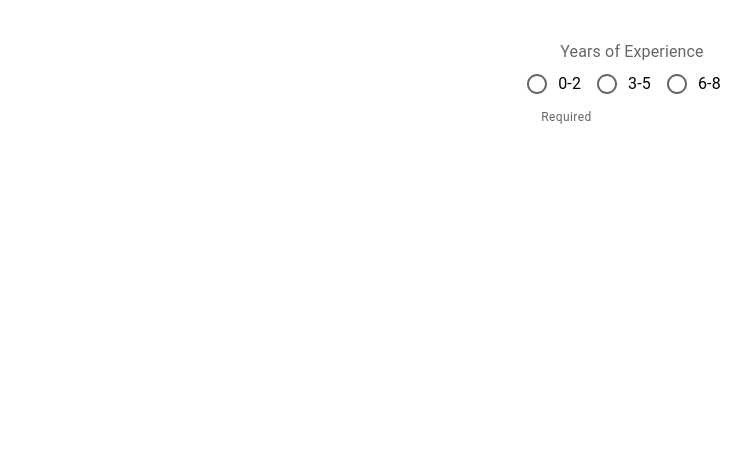
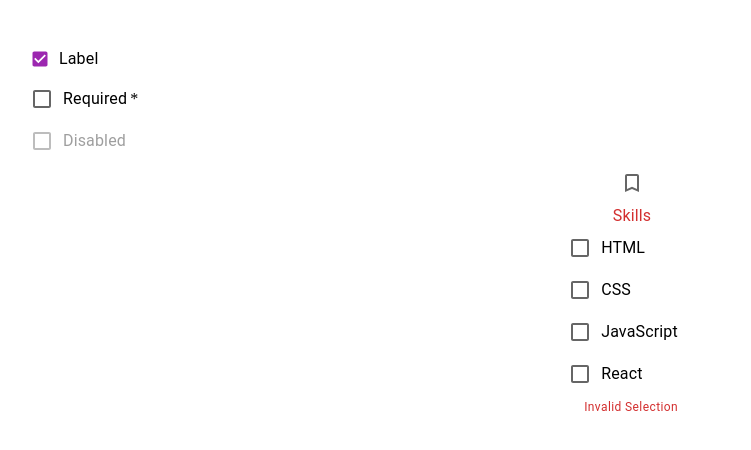
Before and after one commit to JASIMBD007/learn-material, a React (Vite) app: page / in a window 1280 px wide. Shown: the top 450 px of the page, without its empty margins (8-759 px from the left). Built offline with nearby package versions, Linux system fonts and the light colour scheme.

Commit message:
mui checkbox practice

```diff
--- a/src/App.tsx
+++ b/src/App.tsx
@@ -4,6 +4,7 @@
 import MuiTextField from "./components/MuiTextField";
 import MuiSelect from "./components/MuiSelect";
 import MuiRadioButton from "./components/MuiRadioButton";
+import MuiCheckbox from "./components/MuiCheckbox";
 
 function App() {
   return (
@@ -12,7 +13,8 @@
       {/* <MuiButton/> */}
       {/* <MuiTextField/> */}
       {/* <MuiSelect /> */}
-      <MuiRadioButton />
+      {/* <MuiRadioButton /> */}
+      <MuiCheckbox />
     </>
   );
 }
--- /dev/null
+++ b/src/components/MuiCheckbox.tsx
@@ -0,0 +1,103 @@
+import { Bookmark, BookmarkBorder } from "@mui/icons-material";
+import {
+  Box,
+  Checkbox,
+  FormControl,
+  FormControlLabel,
+  FormGroup,
+  FormHelperText,
+  FormLabel,
+} from "@mui/material";
+import React, { useState } from "react";
+
+export default function MuiCheckbox() {
+  const [accept, setAccept] = useState(false);
+  const [skills, setSkills] = useState<string[]>([]);
+
+  const handleChange = (event: React.ChangeEvent<HTMLInputElement>) => {
+    setAccept(event.target.checked);
+  };
+  //   console.log({ accept });
+
+  const handleSkillsChange = (event: React.ChangeEvent<HTMLInputElement>) => {
+    const index = skills.indexOf(event.target.value); //
+    if (index === -1) {
+      setSkills([...skills, event.target.value]);
+    } else {
+      setSkills(skills.filter((skill) => skill !== event.target.value));
+    }
+  };
+  console.log({ skills });
+  return (
+    <Box>
+      <FormGroup>
+        <FormControlLabel
+          control={<Checkbox defaultChecked size="small" color="secondary" />}
+          label="Label"
+        />
+        <FormControlLabel
+          required
+          control={<Checkbox onChange={handleChange} />}
+          label="Required"
+        />
+        <FormControlLabel disabled control={<Checkbox />} label="Disabled" />
+      </FormGroup>
+      <Box>
+        <Checkbox
+          icon={<BookmarkBorder />}
+          checkedIcon={<Bookmark />}
+          checked={accept}
+          onChange={handleChange}
+        />
+      </Box>
+      <Box>
+        <FormControl error>
+          <FormLabel>Skills</FormLabel>
+          <FormGroup>
+            <FormControlLabel
+              control={
+                <Checkbox
+                  value="html"
+                  checked={skills.includes("html")}
+                  onChange={handleSkillsChange}
+                />
+              }
+              label="HTML"
+            />
+            <FormControlLabel
+              control={
+                <Checkbox
+                  value="css"
+                  checked={skills.includes("css")}
+                  onChange={handleSkillsChange}
+                />
+              }
+              label="CSS"
+            />
+            <FormControlLabel
+              control={
+                <Checkbox
+                  value="javascript"
+                  checked={skills.includes("javascript")}
+                  onChange={handleSkillsChange}
+                />
+              }
+              label="JavaScript"
+            />
+            <FormControlLabel
+              control={
+                <Checkbox
+                  value="react"
+                  checked={skills.includes("react")}
+                  onChange={handleSkillsChange}
+                />
+              }
+              label="React"
+            />
+          </FormGroup>
+          <FormHelperText>Invalid Selection</FormHelperText>
+        </FormControl>
+      </Box>
+    </Box>
+  );
+}
```
